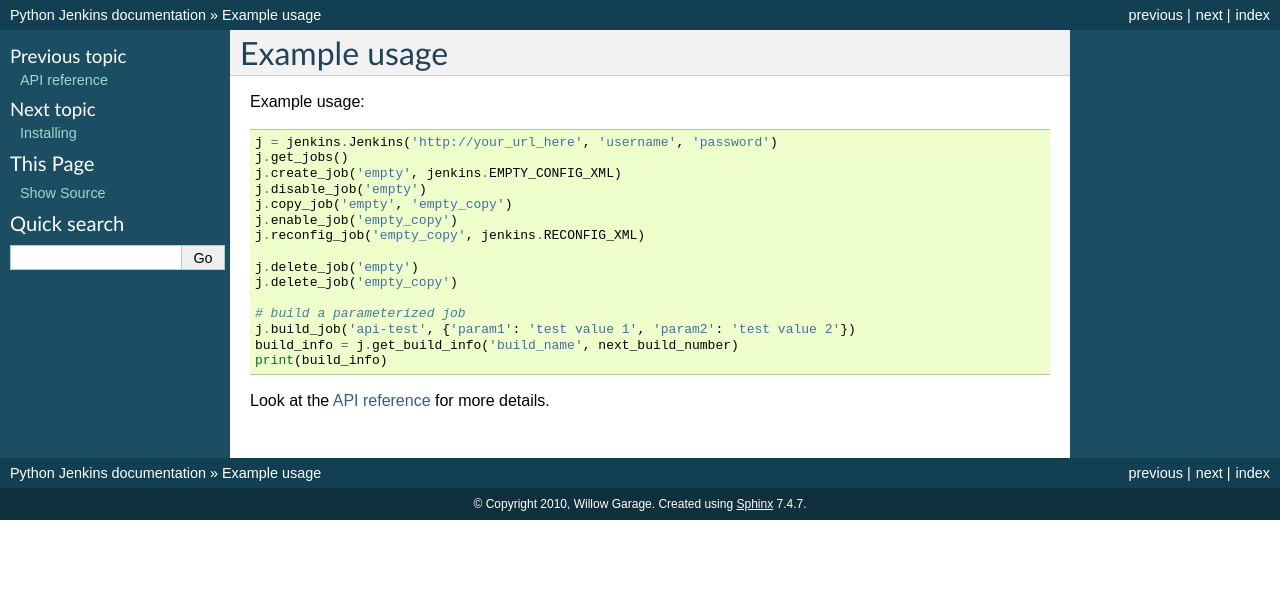
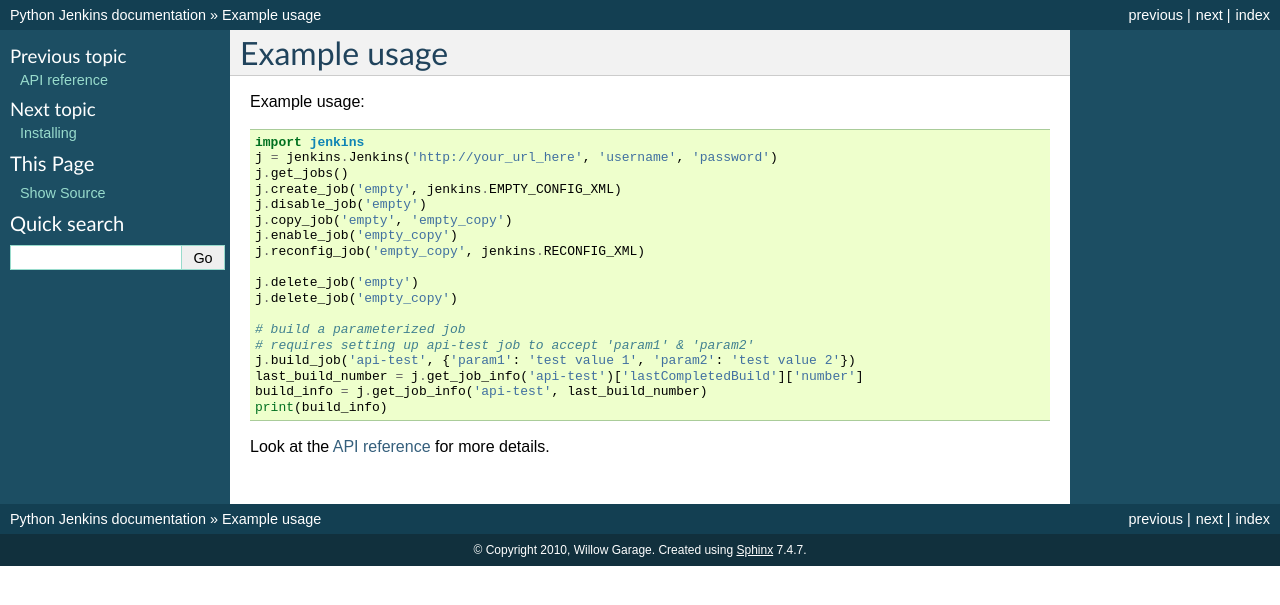
Before and after one commit to openstack-archive/python-jenkins, a Sphinx documentation site: the page built from doc/source/example.rst, in a window 1280 px wide. Shown: the top 605 px of the page. Built offline with Sphinx 7.4.7, drawn with Linux system fonts in a browser that asks for light colours; the version number could not be read and is left out.

Commit message:
Fix examples
The jenkins json response for get_job_info contains 'nextBuildNumber'
key not 'next_build_number'

Change-Id: I52303b967c966fb4604507319072366f78959b41

```diff
--- a/doc/source/example.rst
+++ b/doc/source/example.rst
@@ -3,6 +3,7 @@ Example usage
 
 Example usage::
 
+    import jenkins
     j = jenkins.Jenkins('http://your_url_here', 'username', 'password')
     j.get_jobs()
     j.create_job('empty', jenkins.EMPTY_CONFIG_XML)
@@ -15,8 +16,10 @@ Example usage::
     j.delete_job('empty_copy')
 
     # build a parameterized job
+    # requires setting up api-test job to accept 'param1' & 'param2'
     j.build_job('api-test', {'param1': 'test value 1', 'param2': 'test value 2'})
-    build_info = j.get_build_info('build_name', next_build_number)
+    last_build_number = j.get_job_info('api-test')['lastCompletedBuild']['number']
+    build_info = j.get_job_info('api-test', last_build_number)
     print(build_info)
 
 Look at the :doc:`api` for more details.
--- a/jenkins/__init__.py
+++ b/jenkins/__init__.py
@@ -312,7 +312,7 @@ class Jenkins(object):
         Example::
 
             >>> j = Jenkins()
-            >>> next_build_number = j.get_job_info('build_name')['next_build_number']
+            >>> next_build_number = j.get_job_info('build_name')['nextBuildNumber']
             >>> output = j.build_job('build_name')
             >>> from time import sleep; sleep(10)
             >>> build_info = j.get_build_info('build_name', next_build_number)
```
